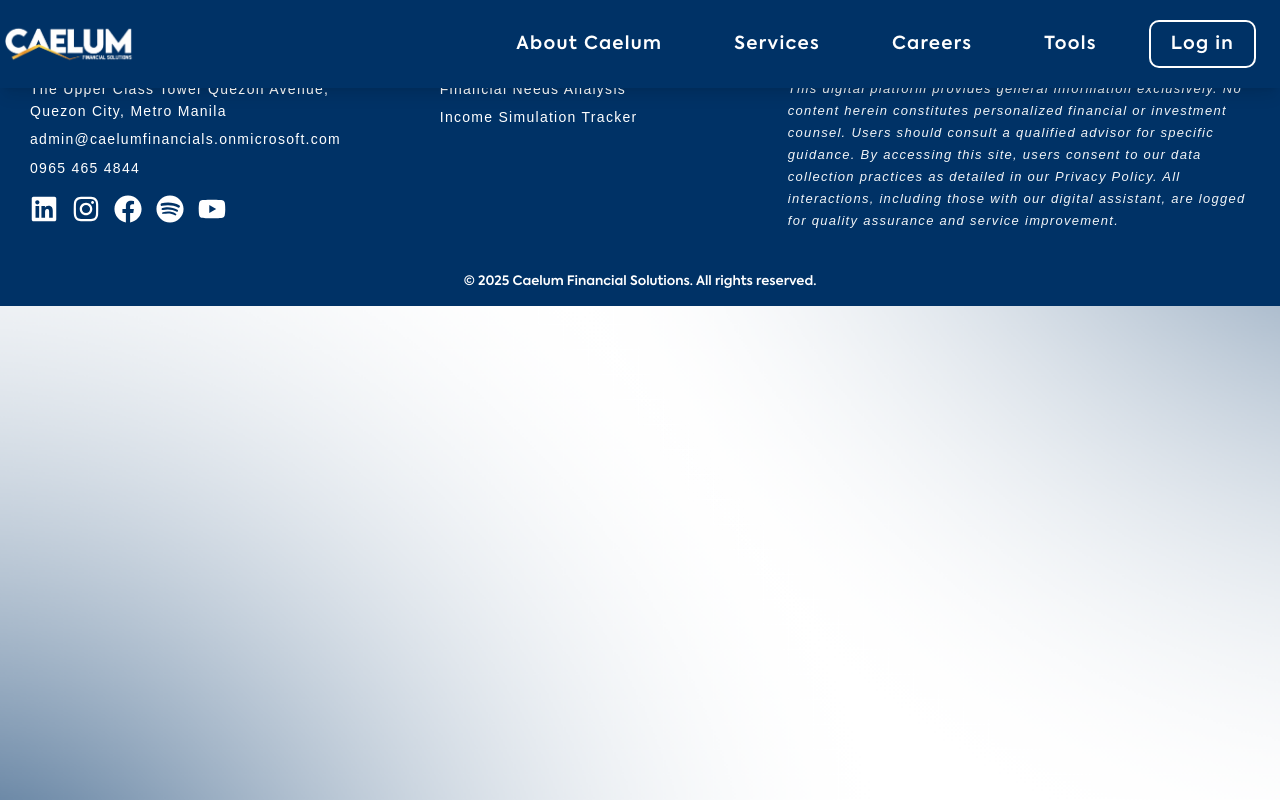
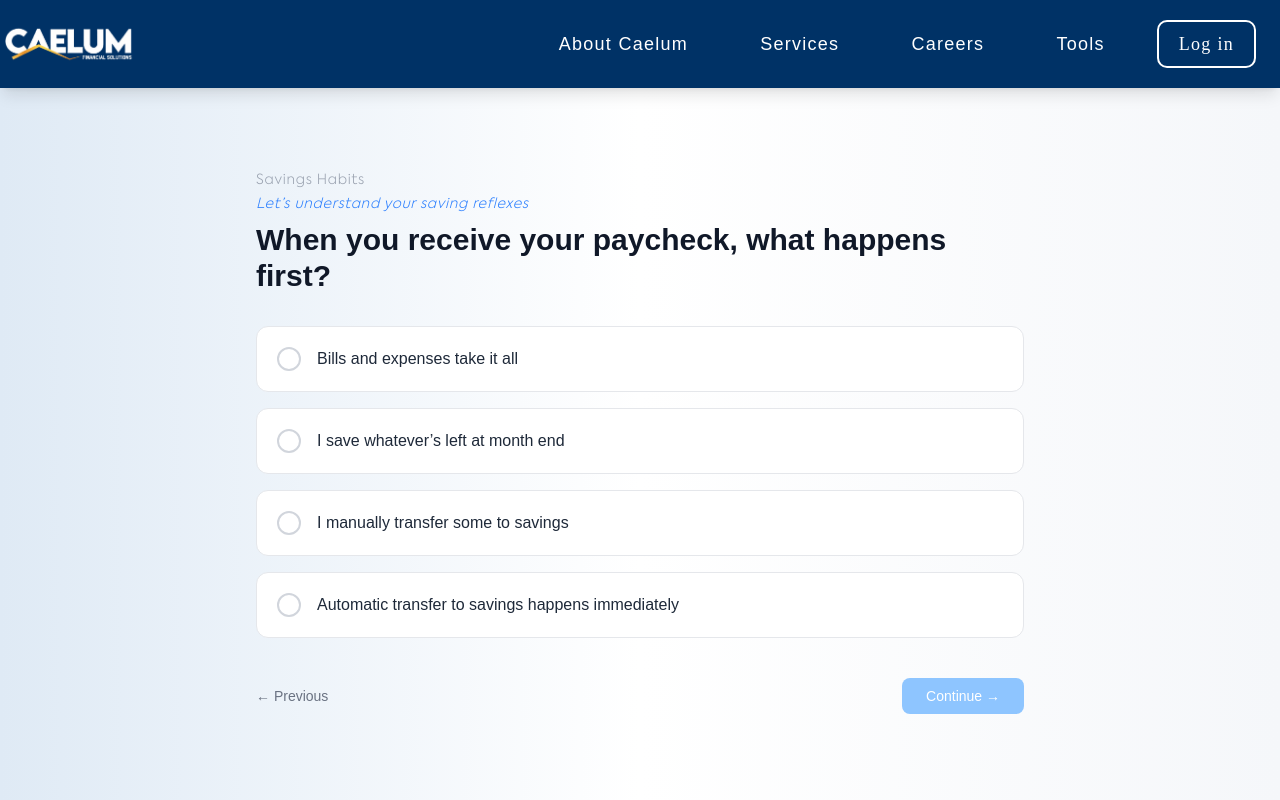
Before and after one commit to s3e0o/FNA-temp, a React (Vite) app in the folder frontend/: page /fna/corporate/Q1 in a window 1280 px wide. Shown: the top 800 px of the page. Built offline with nearby package versions, Linux system fonts and the light colour scheme.

Commit message:
corpo FNA, some tweaks on css

```diff
--- a/frontend/src/components/Navbar.jsx
+++ b/frontend/src/components/Navbar.jsx
@@ -26,7 +26,7 @@ const Navbar = () => {
                 <div className="flex items-center gap-8">
                 <Link to="/about" className={navLink}>About Caelum</Link>
             <div className="relative group">
-                    <Link to="/services/services-deets/OurServices" className={navLink}>Services</Link>
+                    <Link to="/FNA/OurServices" className={navLink}>Services</Link>
                         <div className="absolute left-1/2 top-full mt-3 w-64
                             -translate-x-1/2 rounded-md
                             bg-gray-200/80 backdrop-blur-md shadow-lg
--- a/frontend/src/index.css
+++ b/frontend/src/index.css
@@ -1,9 +1,23 @@
 @import "tailwindcss";
 
 @font-face {
-  font-family: 'Axiforma';
+  font-family: 'Axiforma Regular';
+  src: url('./assets/fonts/Kastelov - Axiforma Regular.otf') format('opentype');
+  font-weight: 600;
+  font-style: normal;
+}
+
+@font-face {
+  font-family: 'Axiforma SemiBold';
   src: url('./assets/fonts/Kastelov - Axiforma SemiBold.otf') format('opentype');
   font-weight: 600;
+  font-style: normal;
+}
+
+@font-face {
+  font-family: 'Axiforma Light';
+  src: url('./assets/fonts/Kastelov - Axiforma Light.otf') format('opentype');
+  /* font-weight: 600; */
   font-style: normal;
 }
 
@@ -298,7 +312,7 @@ body {
 .pyd-door {
   width: 100%;
   height: 100%;
-  background: rgba(57, 89, 152, 0.85); /* semi-transparent door */
+  background: rgba(57, 89, 152); /* semi-transparent door */
   border: 5px solid rgba(255, 255, 255, 0.9);
   transform-origin: left center;
   transition: transform 0.8s cubic-bezier(.4, 0, .2, 1);
@@ -362,3 +376,10 @@ body {
   pointer-events: none;
 }
 /* ===== End Pick Your Door Styles ===== */
+
+
+/* Corporate FNA Questionnaire Content*/
+.corp-q p {
+  font-family: 'Axiforma Light';
+  letter-spacing: 0.05em;
+}
--- a/frontend/src/main.jsx
+++ b/frontend/src/main.jsx
@@ -22,6 +22,9 @@ import EducationDeets from "./pages/services/services-deets/EducationDeets.jsx";
 import RetirementDeets from "./pages/services/services-deets/RetirementDeets.jsx";
 import SavingsDeets from "./pages/services/services-deets/SavingsDeets.jsx";
 import Door from "./pages/services/yes_services/Door.jsx";
+import Q1 from "./pages/corporate/Q1.jsx";
+// import Q2 from "./pages/corporate/Q2.jsx";
+// import Q3 from "./pages/corporate/Q3.jsx";
 
 ReactDOM.createRoot(document.getElementById("root")).render(
   <React.StrictMode>
@@ -57,6 +60,10 @@ ReactDOM.createRoot(document.getElementById("root")).render(
         <Route path="/FNA/retirement/details" element={<RetirementDeets />} />
         <Route path="/FNA/savings/details" element={<SavingsDeets />} />
 
+        {/* Corporate FNA */}
+        <Route path="/fna/corporate/Q1" element={<Q1 />} />
+        {/* <Route path="/fna/corporate/Q2" element={<Q2 />} />
+        <Route path="/fna/corporate/Q3" element={<Q3 />} /> */}
       </Routes>
       <Footer />
     </BrowserRouter>
--- /dev/null
+++ b/frontend/src/pages/corporate/Q1.jsx
@@ -0,0 +1,114 @@
+import React, { useState, useEffect } from "react";
+import { Link } from "react-router-dom";
+import logo from "../../assets/images/cfs-logo.png";
+
+const options = [
+  "Bills and expenses take it all",
+  "I save whatever’s left at month end",
+  "I manually transfer some to savings",
+  "Automatic transfer to savings happens immediately",
+];
+
+const Q1 = () => {
+  const [selected, setSelected] = useState(null);
+
+  useEffect(() => {
+    document.title = "Savings Habits | Financial Needs Analysis";
+  }, []);
+
+  return (
+    <div className="min-h-screen bg-gradient-to-r from-[#dfeaf5] via-white to-[#f5f7fa] flex flex-col">
+
+      {/* Header */}
+      <header className="px-8 pt-6">
+        <div className="flex items-center justify-between">
+          <img
+            src={logo}
+            alt="Caelum Insight"
+            className="h-10"
+          />
+          <span className="text-sm text-gray-500">1 of 10</span>
+        </div>
+
+        {/* Progress bar */}
+        <div className="mt-4 h-1 bg-gray-200 rounded-full overflow-hidden">
+          <div className="h-full w-[10%] bg-blue-500"></div>
+        </div>
+      </header>
+
+      {/* Content */}
+      <main className="flex-grow flex items-center justify-center px-6">
+        <div className="corp-q w-full max-w-3xl">
+
+          <p className="text-sm text-gray-400 font-light mb-1">
+            Savings Habits
+          </p>
+          <p className="text-sm text-blue-500 font-light italic mb-2">
+            Let’s understand your saving reflexes
+          </p>
+
+          <h1 className="text-2xl md:text-3xl font-semibold text-gray-900 mb-8">
+            When you receive your paycheck, what happens first?
+          </h1>
+
+          {/* Options */}
+          <div className="space-y-4">
+            {options.map((option, index) => (
+              <button
+                key={index}
+                onClick={() => setSelected(index)}
+                className={`w-full flex items-center gap-4 p-5 rounded-xl border transition-all
+                  ${
+                    selected === index
+                      ? "border-blue-500 bg-blue-50"
+                      : "border-gray-200 bg-white hover:border-blue-300"
+                  }`}
+              >
+                <div
+                  className={`h-6 w-6 rounded-full border-2 flex items-center justify-center
+                    ${
+                      selected === index
+                        ? "border-blue-500"
+                        : "border-gray-300"
+                    }`}
+                >
+                  {selected === index && (
+                    <div className="h-3 w-3 bg-blue-500 rounded-full" />
+                  )}
+                </div>
+                <span className="text-gray-800 text-left">
+                  {option}
+                </span>
+              </button>
+            ))}
+          </div>
+
+          {/* Navigation */}
+          <div className="mt-10 flex items-center justify-between">
+            <Link
+              to="/FNA"
+              className="text-sm text-gray-500 hover:text-gray-700 flex items-center gap-1"
+            >
+              ← Previous
+            </Link>
+
+            <Link
+              to="/FNA/Q2"
+              className={`px-6 py-2 rounded-lg text-white text-sm font-medium flex items-center gap-2
+                ${
+                  selected === null
+                    ? "bg-blue-300 cursor-not-allowed"
+                    : "bg-blue-600 hover:bg-blue-700"
+                }`}
+            >
+              Continue →
+            </Link>
+          </div>
+
+        </div>
+      </main>
+    </div>
+  );
+};
+
+export default Q1;
--- a/frontend/src/pages/services/protection-health/HealthServices.jsx
+++ b/frontend/src/pages/services/protection-health/HealthServices.jsx
@@ -271,12 +271,12 @@ function HealthServices() {
 
         <div className="mt-10 flex justify-between">
           {currentStep > 1 ? (
-            <button onClick={handleBack} className="bg-[#003266] text-white px-10 py-3 rounded-md">Previous</button>
+            <button onClick={handleBack} className="bg-[#003266] text-white px-10 py-3 rounded-md cursor-pointer">Previous</button>
           ) : (
-            <Link to="/services/protection-health" className="text-[#003266]">Back</Link>
+            <Link to="/services/yes_services/LifeProHealth" className="text-[#003266] cursor-pointer">Back</Link>
           )}
 
-          <button onClick={handleNext} className="bg-[#003266] text-white px-10 py-3 rounded-md">{currentStep===3?"Submit":"Next"}</button>
+          <button onClick={handleNext} className="bg-[#003266] text-white px-10 py-3 rounded-md cursor-pointer">{currentStep===3?"Submit":"Next"}</button>
         </div>
       </div>
     </div>
--- a/frontend/src/pages/services/protection-health/LifeProtection.jsx
+++ b/frontend/src/pages/services/protection-health/LifeProtection.jsx
@@ -451,12 +451,12 @@ function LifeProtection() {
 
         <div className="mt-10 flex justify-between">
           {currentStep > 1 ? (
-            <button onClick={handleBack} className="bg-[#003266] text-white px-10 py-3 rounded-md">Previous</button>
+            <button onClick={handleBack} className="bg-[#003266] text-white px-10 py-3 rounded-md cursor-pointer">Previous</button>
           ) : (
-            <Link to="/services/protection-health" className="text-[#003266]">Back</Link>
+            <Link to="/services/yes_services/LifeProHealth" className="text-[#003266] cursor-pointer">Back</Link>
           )}
 
-          <button onClick={handleNext} className="bg-[#003266] text-white px-10 py-3 rounded-md">{currentStep===4?"Submit":"Next"}</button>
+          <button onClick={handleNext} className="bg-[#003266] text-white px-10 py-3 rounded-md cursor-pointer">{currentStep===4?"Submit":"Next"}</button>
         </div>
       </div>
     </div>
--- a/frontend/src/pages/services/savings-investments/Education.jsx
+++ b/frontend/src/pages/services/savings-investments/Education.jsx
@@ -472,12 +472,12 @@ function Education() {
 
         <div className="mt-10 flex justify-between">
           {currentStep > 1 ? (
-            <button onClick={handleBack} className="bg-[#003266] text-white px-10 py-3 rounded-md">Previous</button>
+            <button onClick={handleBack} className="bg-[#003266] text-white px-10 py-3 rounded-md cursor-pointer">Previous</button>
           ) : (
-            <Link to="/services/savings-investments" className="text-[#003266]">Back</Link>
+            <Link to="/services/yes_services/SavEdRe" className="text-[#003266] cursor-pointer">Back</Link>
           )}
 
-          <button onClick={handleNext} className="bg-[#003266] text-white px-10 py-3 rounded-md">{currentStep===4?"Submit":"Next"}</button>
+          <button onClick={handleNext} className="bg-[#003266] text-white px-10 py-3 rounded-md cursor-pointer">{currentStep===4?"Submit":"Next"}</button>
         </div>
       </div>
     </div>
--- a/frontend/src/pages/services/savings-investments/Retirement.jsx
+++ b/frontend/src/pages/services/savings-investments/Retirement.jsx
@@ -448,12 +448,12 @@ function Retirement() {
 
         <div className="mt-10 flex justify-between">
           {currentStep > 1 ? (
-            <button onClick={handleBack} className="bg-[#003266] text-white px-10 py-3 rounded-md">Previous</button>
+            <button onClick={handleBack} className="bg-[#003266] text-white px-10 py-3 rounded-md cursor-pointer">Previous</button>
           ) : (
-            <Link to="/services/savings-investments" className="text-[#003266]">Back</Link>
+            <Link to="/services/yes_services/SavEdRe" className="text-[#003266] cursor-pointer">Back</Link>
           )}
 
-          <button onClick={handleNext} className="bg-[#003266] text-white px-10 py-3 rounded-md">{currentStep===5?"Submit":"Next"}</button>
+          <button onClick={handleNext} className="bg-[#003266] text-white px-10 py-3 rounded-md cursor-pointer">{currentStep===5?"Submit":"Next"}</button>
         </div>
       </div>
     </div>
--- a/frontend/src/pages/services/savings-investments/Savings.jsx
+++ b/frontend/src/pages/services/savings-investments/Savings.jsx
@@ -321,12 +321,12 @@ const parseNumber = (value) => {
 
         <div className="mt-10 flex justify-between">
           {currentStep > 1 ? (
-            <button onClick={handleBack} className="bg-[#003266] text-white px-10 py-3 rounded-md">Previous</button>
+            <button onClick={handleBack} className="bg-[#003266] text-white px-10 py-3 rounded-md cursor-pointer">Previous</button>
           ) : (
-            <Link to="/services/savings-investments" className="text-[#003266]">Back</Link>
+            <Link to="/services/yes_services/SavEdRe" className="text-[#003266] cursor-pointer">Back</Link>
           )}
 
-          <button onClick={handleNext} className="bg-[#003266] text-white px-10 py-3 rounded-md">{currentStep===4?"Submit":"Next"}</button>
+          <button onClick={handleNext} className="bg-[#003266] text-white px-10 py-3 rounded-md cursor-pointer">{currentStep===4?"Submit":"Next"}</button>
         </div>
       </div>
     </div>
--- a/frontend/src/pages/services/yes_services/SavEdRe.jsx
+++ b/frontend/src/pages/services/yes_services/SavEdRe.jsx
@@ -87,10 +87,10 @@ export default function SavEdRe() {
               {/* Take the test (without link) */}
               <Link
                 to={service.link}
-                className="mt-4 text-sm font-medium text-white flex items-center gap-1
+                className="mt-4 text-sm font-medium text-white hover:text-[#F4B43C] flex items-center gap-1
                            opacity-0 translate-y-2 transition-all duration-300
                            group-hover:opacity-100 group-hover:translate-y-0
-                           cursor-default"
+                           cursor-pointer"
               >
                 Take the test →
               </Link>
```
Also changed, not shown: frontend/src/assets/images/cfs-logo.png (added), frontend/src/pages/corporate/Q2.jsx (added), frontend/src/pages/corporate/Q3.jsx (added).
